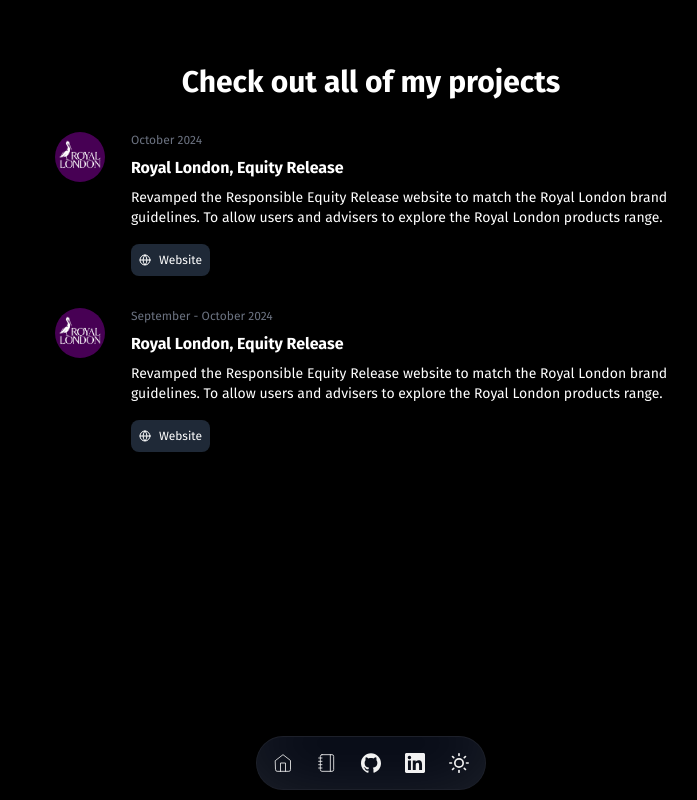
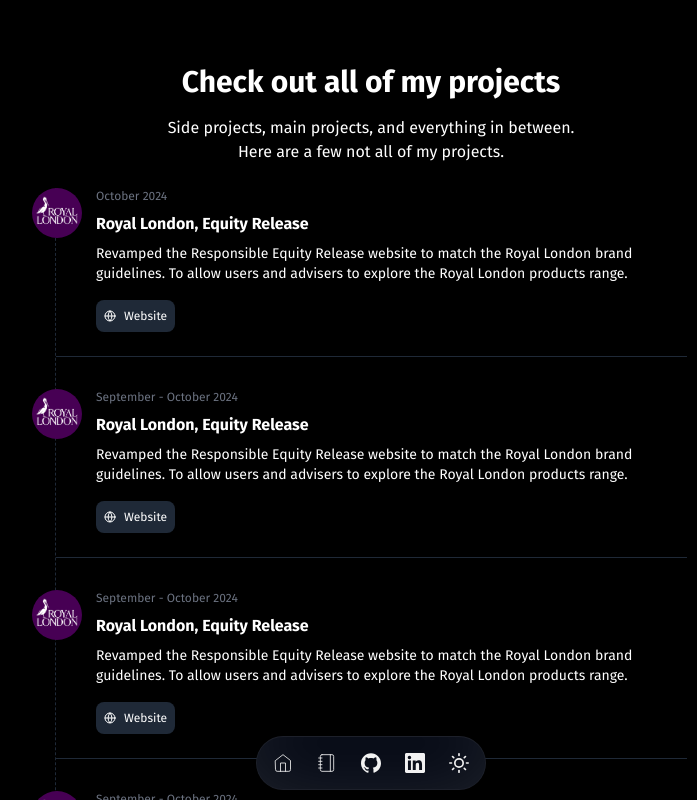
Before and after one commit to allanmosesfernandes/portfolio2025, a Next.js app: page /projects in a window 1280 px wide. Shown: the top 800 px of the page, without its empty margins (269-966 px from the left). Built offline with nearby package versions, Linux system fonts and the light colour scheme.

Commit message:
feat: enhance projects page; update layout, add project details, and improve styling

```diff
--- a/src/app/projects/page.jsx
+++ b/src/app/projects/page.jsx
@@ -6,31 +6,36 @@
 export default function Projects() {
     return (
         <>
-            <h2 className="text-black dark:text-white font-bold text-3xl flex items-center text-center d-flex justify-center mb-8">
+            <h2 className="text-black dark:text-white font-bold text-3xl flex items-center text-center d-flex justify-center mb-4">
                 Check out all of my projects
             </h2>
+            <p className="text-black dark:text-white text-center">
+                Side projects, main projects, and everything in between. <br /> Here are a few not all
+                of my projects.
+            </p>
+            <ul className="border-l border-dashed border-gray-800 dark:border-gray-800">
                 {allProjects.map((project, index) => {
                     return (
-                    <div key={index} className="flex gap-6 mt-6 mb-8">
-                        <div className="w-[100px]">
+                        <li key={index} className="flex gap-6 mt-6 mb-8">
+                            <div className="flex flex-col gap-2 pl-10 relative border-b border-black dark:border-gray-800 pb-6">
                                 <Image
                                     src={project.image}
                                     alt={project.title}
                                     width={50}
                                     height={50}
-                                className="rounded-full object-cover"
+                                    className="rounded-full object-cover absolute -left-[1.5rem]"
                                 />
-                        </div>
-                        <div className='flex flex-col gap-2'>
                                 <p className="text-gray-500 text-xs">{project.timeline}</p>
                                 <h2 className="text-black dark:text-white font-bold">
                                     {project.title}
                                 </h2>
-                            <p className="text-black dark:text-white text-sm">{project.description}</p>
+                                <p className="text-black dark:text-white text-sm">
+                                    {project.description}
+                                </p>
                                 <Link
                                     href={project.link}
                                     target="_blank"
-                                className="mt-auto text-white dark:text-white hover:underline gap-2 text-sm"
+                                    className="mt-auto text-white dark:text-white gap-2 text-sm"
                                 >
                                     <p
                                         key={index}
@@ -58,9 +63,10 @@
                                     </p>
                                 </Link>
                             </div>
-                    </div>
+                        </li>
                     );
                 })}
+            </ul>
         </>
     );
 }
--- a/src/app/utils.js
+++ b/src/app/utils.js
@@ -157,6 +157,54 @@
         image: '/projects/1.png',
         link: 'https://equityrelease.royallondon.com/',
     },
+    {
+        timeline: 'September - October 2024',
+        title: 'Royal London, Equity Release',
+        description:
+            'Revamped the Responsible Equity Release website to match the Royal London brand guidelines. To allow users and advisers to explore the Royal London products range.',
+        image: '/projects/1.png',
+        link: 'https://equityrelease.royallondon.com/',
+    },
+    {
+        timeline: 'September - October 2024',
+        title: 'Royal London, Equity Release',
+        description:
+            'Revamped the Responsible Equity Release website to match the Royal London brand guidelines. To allow users and advisers to explore the Royal London products range.',
+        image: '/projects/1.png',
+        link: 'https://equityrelease.royallondon.com/',
+    },
+    {
+        timeline: 'September - October 2024',
+        title: 'Royal London, Equity Release',
+        description:
+            'Revamped the Responsible Equity Release website to match the Royal London brand guidelines. To allow users and advisers to explore the Royal London products range.',
+        image: '/projects/1.png',
+        link: 'https://equityrelease.royallondon.com/',
+    },
+    {
+        timeline: 'September - October 2024',
+        title: 'Royal London, Equity Release',
+        description:
+            'Revamped the Responsible Equity Release website to match the Royal London brand guidelines. To allow users and advisers to explore the Royal London products range.',
+        image: '/projects/1.png',
+        link: 'https://equityrelease.royallondon.com/',
+    },
+    {
+        timeline: 'September - October 2024',
+        title: 'Royal London, Equity Release',
+        description:
+            'Revamped the Responsible Equity Release website to match the Royal London brand guidelines. To allow users and advisers to explore the Royal London products range.',
+        image: '/projects/1.png',
+        link: 'https://equityrelease.royallondon.com/',
+    },
+    {
+        timeline: 'September - October 2024',
+        title: 'Royal London, Equity Release',
+        description:
+            'Revamped the Responsible Equity Release website to match the Royal London brand guidelines. To allow users and advisers to explore the Royal London products range.',
+        image: '/projects/1.png',
+        link: 'https://equityrelease.royallondon.com/',
+    },
 ];
 
 const formatDate = (isoString) => {
@@ -165,4 +213,5 @@
     return date.toLocaleDateString(undefined, options);
 };
 
+
 export { allProjects, educationJSON, formatDate, projects, skills, workJSON };
--- a/src/components/Projects.jsx
+++ b/src/components/Projects.jsx
@@ -37,7 +37,7 @@
                                 <p className="text-sm my-2 flex min-h-[120px] items-center">
                                     {project.summary}
                                 </p>
-                                <div className="flex gap-2 my-4 flex-wrap ]">
+                                <div className="flex gap-2 my-4 flex-wrap">
                                     {project.tools.map((tool, index) => {
                                         return (
                                             <p
@@ -52,7 +52,7 @@
                                 <Link
                                     href={project.website}
                                     target="_blank"
-                                    className="mt-auto text-white dark:text-white hover:underline gap-2 text-sm"
+                                    className="mt-auto text-white dark:text-white gap-2 text-sm"
                                 >
                                     <p
                                         key={index}
```
Lines whose indentation alone changed are shown as unchanged.
